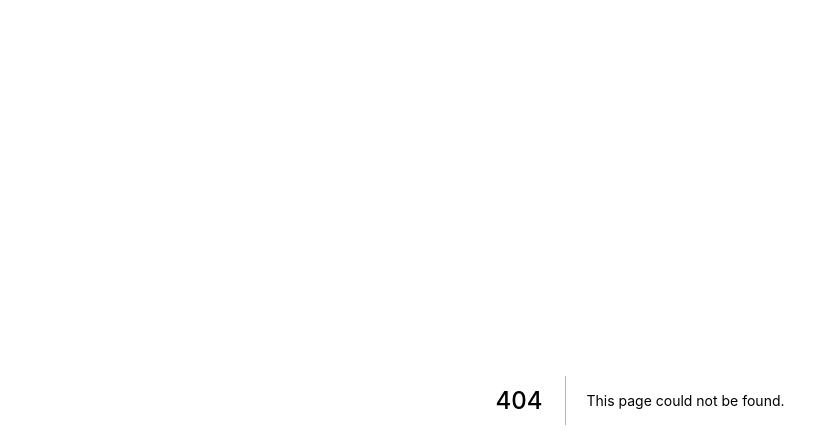
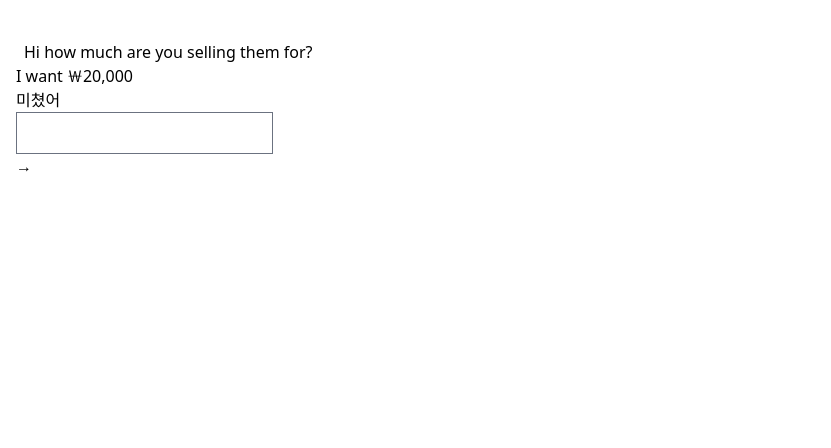
Before and after one commit to ilovecoffeeeee/carrot-market, a Next.js app: page /chats/1 in a window 1280 px wide. Before the commit this address had no page. Shown: the top 448 px of the page, without its empty margins (0-831 px from the left). Built offline with nearby package versions, Linux system fonts and the light colour scheme.

Commit message:
make chats page

```diff
--- /dev/null
+++ b/pages/chats/[id].tsx
@@ -0,0 +1,30 @@
+import type { NextPage } from "next";
+
+const ChatDetail: NextPage = () => {
+  return (
+    <div className="py-10 px-4">
+      <div className="flex items-center space-x-2">
+        <div />
+        <div>Hi how much are you selling them for?</div>
+      </div>
+      <div>
+        <div />
+        <div>I want ￦20,000</div>
+      </div>
+      <div>
+        <div />
+        <div>미쳤어</div>
+      </div>
+      <div>
+        <div>
+          <input type="text" />
+          <div>
+            <span>&rarr;</span>
+          </div>
+        </div>
+      </div>
+    </div>
+  );
+};
+
+export default ChatDetail;
--- /dev/null
+++ b/pages/chats/index.tsx
@@ -0,0 +1,24 @@
+import type { NextPage } from "next";
+
+const Chats: NextPage = () => {
+  return (
+    <div className="py-10 divide-y-[1px] ">
+      {[1, 1, 1, 1, 1, 1, 1].map((_, i) => (
+        <div
+          key={i}
+          className="flex px-4 cursor-pointer py-3 items-center space-x-3"
+        >
+          <div className="w-12 h-12 rounded-full bg-slate-300" />
+          <div>
+            <p className="text-gray-700">Steve Jebs</p>
+            <p className="text-sm  text-gray-500">
+              See you tomorrow in the corner at 2pm!
+            </p>
+          </div>
+        </div>
+      ))}
+    </div>
+  );
+};
+
+export default Chats;
--- /dev/null
+++ b/pages/community/write.tsx
@@ -0,0 +1,18 @@
+import type { NextPage } from "next";
+
+const Write: NextPage = () => {
+  return (
+    <form className="px-4 py-10">
+      <textarea
+        className="mt-1 shadow-sm w-full focus:ring-orange-500 rounded-md border-gray-300 focus:border-orange-500 "
+        rows={4}
+        placeholder="Ask a question!"
+      />
+      <button className="mt-2 w-full bg-orange-500 hover:bg-orange-600 text-white py-2 px-4 border border-transparent rounded-md shadow-sm text-sm font-medium focus:ring-2 focus:ring-offset-2 focus:ring-orange-500 focus:outline-none ">
+        Submit
+      </button>
+    </form>
+  );
+};
+
+export default Write;
```
